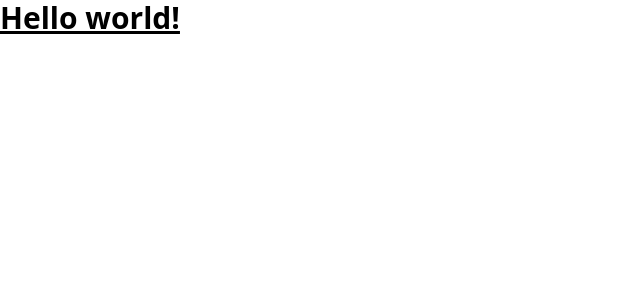
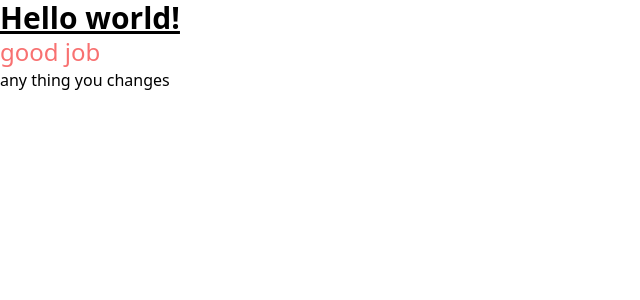
Before and after one commit to Deepak-Parsa/React_app, a React (Create React App) app: page / in a window 1280 px wide. Shown: the top 300 px of the page, without its empty margins (0-640 px from the left). Built offline with nearby package versions, Linux system fonts and the light colour scheme.

Commit message:
adding a div tag in App.js file

```diff
--- a/src/App.js
+++ b/src/App.js
@@ -7,6 +7,8 @@ function App() {
       <h1 className="text-3xl font-bold underline">
         Hello world!
       </h1>
+      <p className="text-2xl text-red-400">good job</p>
+      <div>any thing you changes</div>
     </>
   );
 }
```
